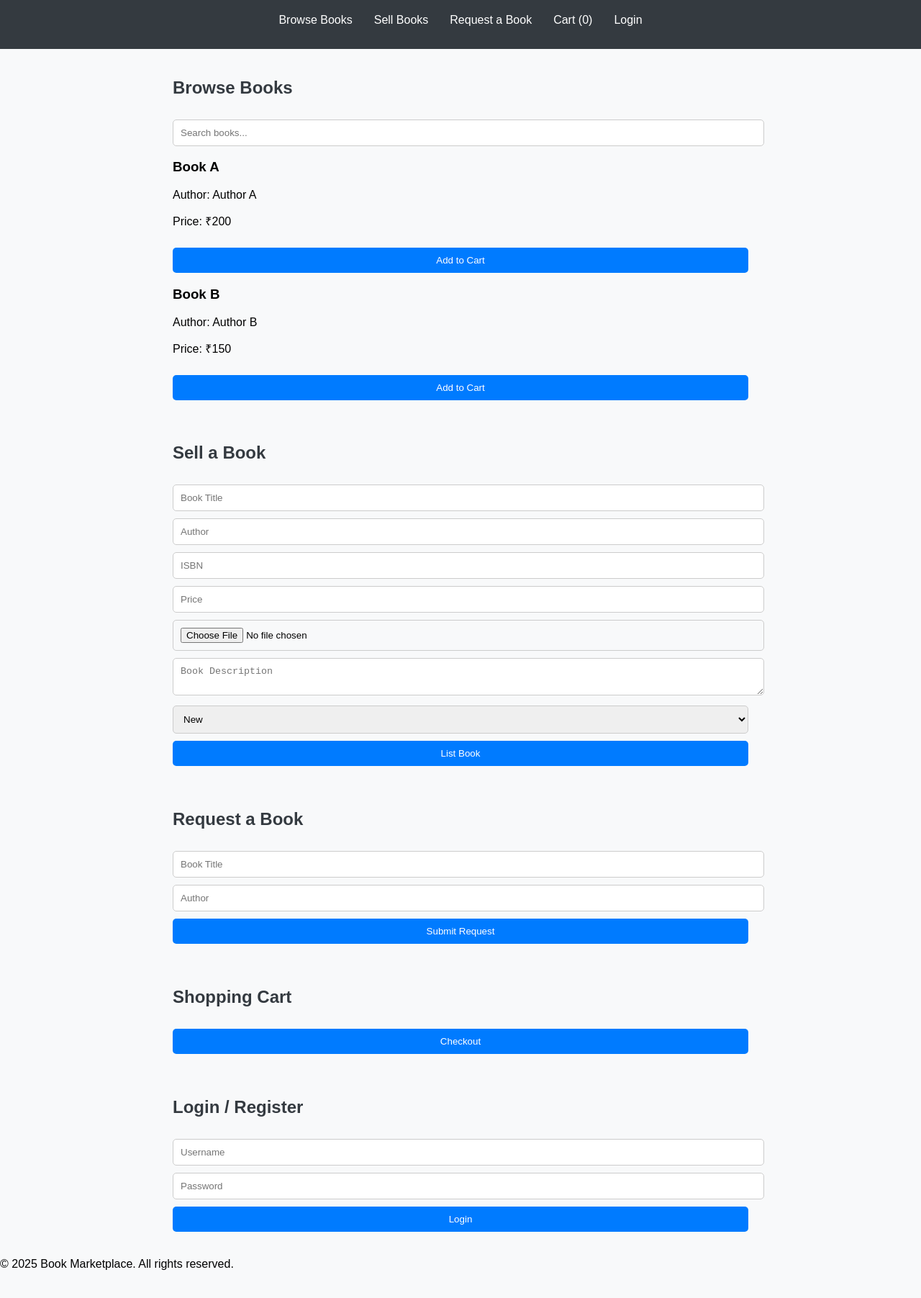
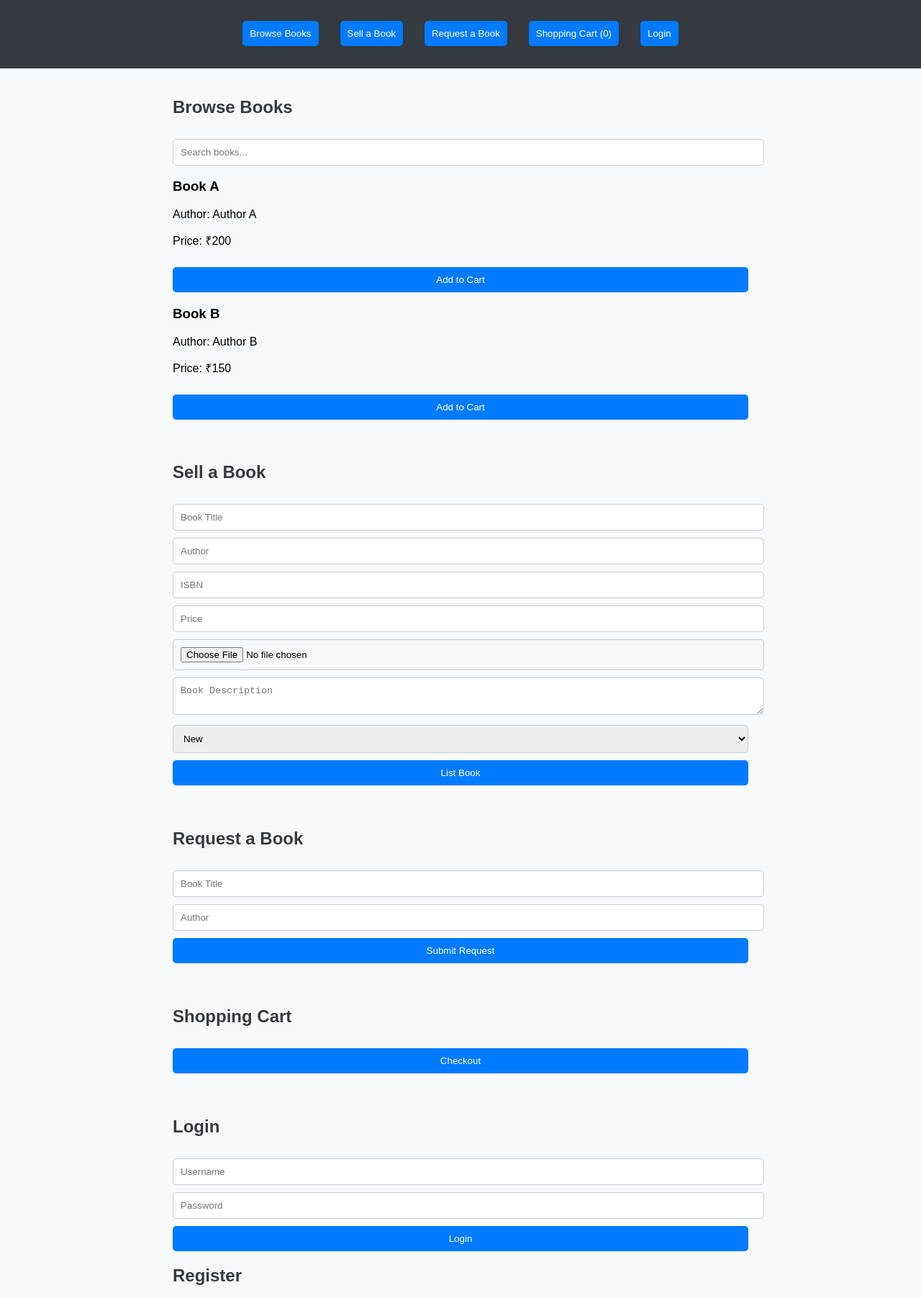
Before and after one commit to Amit-1707/book-readers, a plain HTML site: page index.html in a window 1280 px wide. Shown: the part 76-1879 px from the top of the page at 72% size. Before the commit the page ends 1857 px from the top, so only its background shows below. Drawn offline with Linux system fonts and the light colour scheme.

Commit message:
Add files via upload

```diff
--- a/index.html
+++ b/index.html
@@ -12,11 +12,11 @@
         <h1>Book Marketplace</h1>
         <nav>
             <ul>
-                <li><a href="#browse">Browse Books</a></li>
-                <li><a href="#sell">Sell Books</a></li>
-                <li><a href="#request">Request a Book</a></li>
-                <li><a href="#cart">Cart (<span id="cart-count">0</span>)</a></li>
-                <li><a href="#login">Login</a></li>
+                <li><button onclick="location.href='#browse'">Browse Books</button></li>
+                <li><button onclick="location.href='#sell'">Sell a Book</button></li>
+                <li><button onclick="location.href='#request'">Request a Book</button></li>
+                <li><button onclick="location.href='#cart'">Shopping Cart (<span id="cart-count">0</span>)</button></li>
+                <li><button onclick="location.href='#login'">Login</button></li>
             </ul>
         </nav>
     </header>
@@ -62,11 +62,19 @@
     </section>
 
     <section id="login">
-        <h2>Login / Register</h2>
+        <h2>Login</h2>
         <form id="login-form">
             <input type="text" id="username" placeholder="Username" required>
             <input type="password" id="password" placeholder="Password" required>
             <button type="submit">Login</button>
+        </form>
+        <h2>Register</h2>
+        <form id="register-form">
+            <input type="text" id="reg-username" placeholder="Username" required>
+            <input type="email" id="reg-email" placeholder="Email" required>
+            <input type="password" id="reg-password" placeholder="Password" required>
+            <input type="password" id="reg-confirm-password" placeholder="Confirm Password" required>
+            <button type="submit">Register</button>
         </form>
     </section>
 
```
